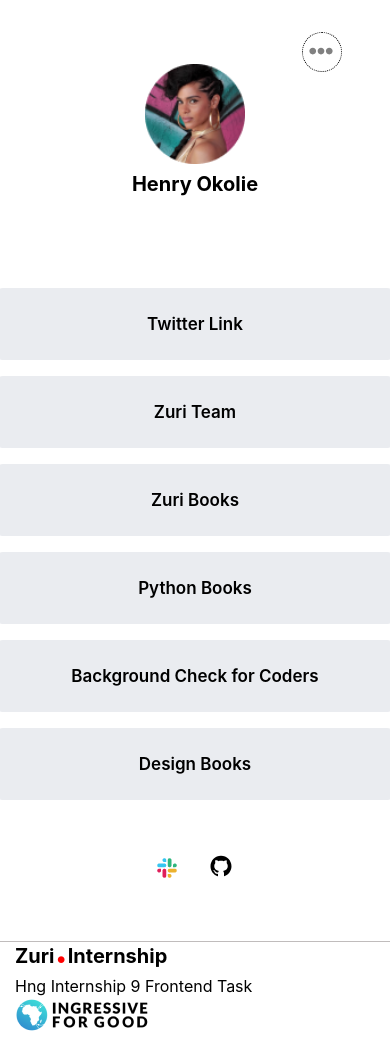
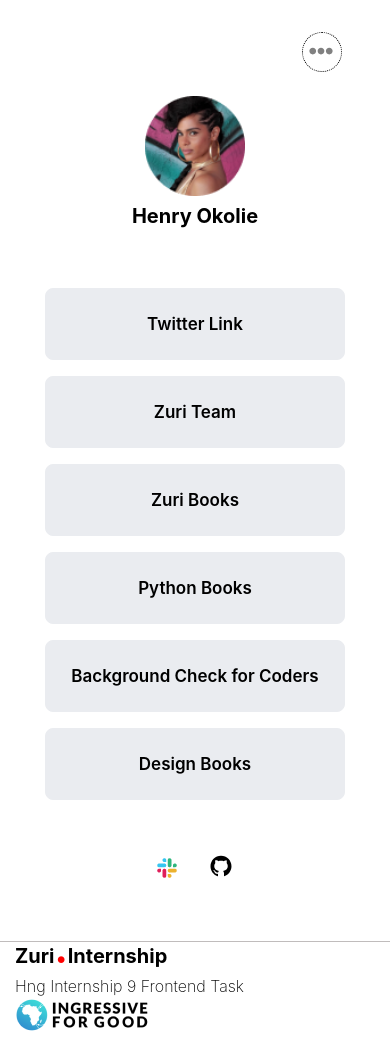
Before and after one commit to Sirboman/Hngi9Task1-linktree, a React (Create React App) app: page / in a window 390 px wide. Built offline with nearby package versions, Linux system fonts and the light colour scheme.

Commit message:
done with building the mobile now moving to button functionality with Reactjs useState

```diff
--- a/src/styles/FooterContainer.css
+++ b/src/styles/FooterContainer.css
@@ -9,6 +9,10 @@
 
 }
 
+.FooterContainer footer .task
+{
+    font-weight: 200;
+}
 
 footer .logo h2 small span
 {
--- a/src/styles/MainContainer.css
+++ b/src/styles/MainContainer.css
@@ -218,16 +218,25 @@
         margin-bottom: 2rem;
     }
 
+    .MainContainer header #profile
+{
+    margin-top: 6rem;
+}
+
     .MainContainer header .icon-sm
     {
         border: 1px solid dashed black;
     }
+
+
     .MainContainer header .icon-sm i
     {
        top: 0.4rem;
        bottom: 0;
        left: 0.4rem;
     }
+
+
     .MainContainer header .icon-sm i:nth-of-type(1)
     {
         position: absolute;
@@ -261,7 +270,7 @@
     .MainContainer main .links .link li
     {
     background: #EAECF0;
-    width: 400px;
+    width: 300px;
     padding: 1rem;
     align-items: center;
     justify-content: center ;
```
